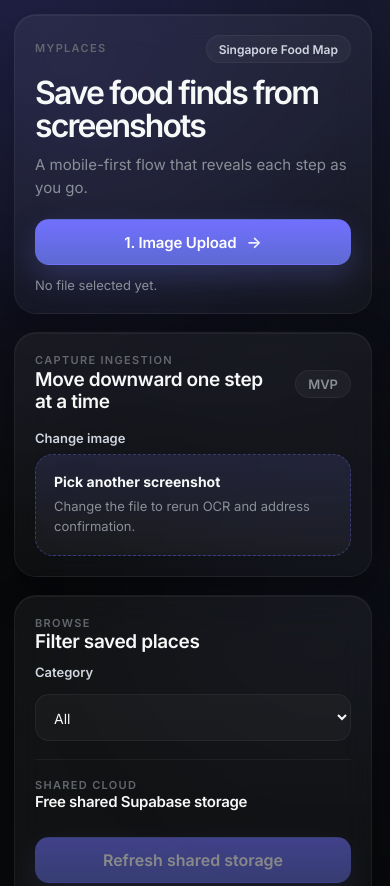
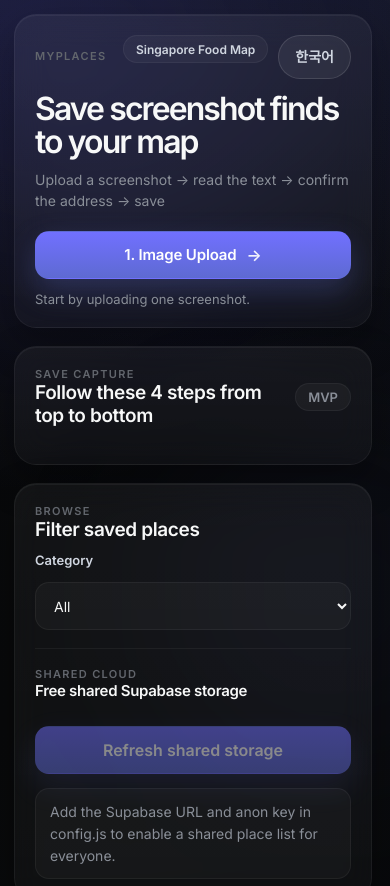
Before and after one commit to baesamaith-cmd/myPlaces, a website with bundled scripts: page index.html in a window 390 px wide. Shown: the top 886 px of the page. Built offline with nearby package versions, Linux system fonts and the light colour scheme.

Commit message:
feat: polish smartphone upload flow copy and touch targets

```diff
--- a/app.js
+++ b/app.js
@@ -9,14 +9,15 @@ import { buildPlaceActionLinks } from './map-links.js';
 import { buildCandidateFromPlace, findDuplicatePlace, upsertUserPlace } from './user-place-utils.js';
 
 const STORAGE_KEY = 'myPlaces.userPlaces.v1';
+const LANGUAGE_STORAGE_KEY = 'myPlaces.uiLanguage.v1';
 const DEFAULT_CENTER = [1.3521, 103.8198];
 const DEFAULT_ZOOM = 12;
 
 const translations = {
   ko: {
     heroChip: '싱가포르 맛집 지도',
-    heroTitle: '맛집 캡처를 바로 지도에 올리기',
-    heroSubtitle: '이미지 업로드부터 차례대로 진행하는 모바일 친화 흐름',
+    heroTitle: '맛집 캡처를 지도에 바로 저장하기',
+    heroSubtitle: '스크린샷 업로드 → 글자 인식 → 주소 확인 → 저장',
     captureKicker: '캡처 저장',
     mvpBadge: 'MVP',
     stepFlowAriaLabel: '맛집 저장 4단계',
@@ -29,17 +30,14 @@ const translations = {
     step4Title: '4. 저장',
     step4Action: '4. 저장하기',
     step4ActionEdit: '수정 저장',
-    selectedFileNone: '선택된 파일이 없습니다.',
+    selectedFileNone: '먼저 스크린샷 1장을 올려주세요.',
     selectedFileChosen: '선택된 파일: {fileName}',
-    uploadPanelTitle: '한 단계씩 아래로 진행하세요',
+    uploadPanelTitle: '위에서 아래로 4단계만 따라가세요',
     step2Kicker: '2단계',
-    step2Body: '이미지를 고른 뒤 OCR을 실행해서 텍스트를 읽어오세요.',
+    step2Body: '스크린샷을 고른 뒤 OCR 실행을 눌러 글자를 읽어오세요.',
     step3Kicker: '3단계',
     step4Kicker: '4단계',
-    stepActionHint: '아래 큰 버튼을 누르면 다음으로 진행됩니다.',
-    uploadLabel: '이미지 바꾸기',
-    uploadDropzoneTitle: '다른 캡처로 다시 선택',
-    uploadDropzoneBody: '파일을 바꾸면 OCR과 주소 확인을 다시 실행할 수 있어요.',
+    stepActionHint: '큰 버튼을 하나씩 누르면 다음 단계가 열립니다.',
     parsedNameLabel: '가게 이름',
     parsedNamePlaceholder: '예: JJ Sarawak Noodle',
     parsedAddressLabel: '주소',
@@ -82,21 +80,22 @@ const translations = {
     buildDescriptionAddressPrefix: '주소: {address}',
     previewPlaceFallback: '미리보기 장소',
     candidateSearchInProgress: '주소 후보를 확인하는 중…',
-    candidateSearchSuccess: '주소 후보를 찾았습니다. 위치를 확인한 뒤 4단계 저장을 누르세요.',
+    candidateSearchSuccess: '위치 후보를 찾았어요. 맞는 곳을 탭한 뒤 4단계에서 저장하세요.',
     candidateSearchNeedInput: '먼저 OCR을 실행하거나 이름/주소를 입력해주세요.',
     candidateSearchNoResult: '후보를 찾지 못했습니다. 주소나 이름을 조금 더 구체적으로 수정해보세요.',
     candidateSearchError: '주소 확인 실패: {message}',
     candidateSearchProviderError: 'Photon 지오코딩 실패: {status}',
-    ocrMissingFile: '먼저 이미지를 선택해주세요.',
+    ocrMissingFile: '먼저 스크린샷 1장을 올려주세요.',
+    ocrStatusIdle: '스크린샷을 올린 뒤 2단계 OCR 실행을 눌러주세요.',
     ocrRunning: 'OCR 실행 중… 이미지에서 텍스트를 읽고 있어요. 첫 실행은 10~30초 정도 걸릴 수 있어요.',
-    ocrSuccess: 'OCR 완료. 추출된 필드를 확인한 뒤 3단계 주소 확인을 눌러주세요.',
+    ocrSuccess: 'OCR이 끝났어요. 내용이 맞는지 보고 3단계 주소 확인을 눌러주세요.',
     ocrError: 'OCR 실패: {message}',
     tesseractLoadError: 'Tesseract.js를 불러오지 못했습니다.',
     supabaseLoadError: 'Supabase SDK를 불러오지 못했습니다.',
     cloudFetchError: '공용 저장소를 불러오지 못했습니다: {message}',
     cloudPushError: '공용 저장소 저장에 실패했습니다: {message}',
     saveNeedsName: '저장하려면 가게 이름이 필요합니다.',
-    saveNeedsCandidate: '먼저 지도에 미리보기로 위치 후보를 선택해주세요.',
+    saveNeedsCandidate: '지도 아래 위치 후보 카드에서 맞는 장소를 먼저 탭해주세요.',
     duplicatePlace: "이미 저장된 장소예요: '{name}'. 기존 항목을 수정해주세요.",
     saveSuccessNew: "'{name}' 저장 완료. 이 기기와 공용 목록에 반영할게요.",
     saveSuccessEdit: "'{name}' 수정 완료. 공용 목록에 반영할 준비가 됐어요.",
@@ -110,12 +109,15 @@ const translations = {
     mapBadgeOcr: 'OCR 가져오기',
     mapBadgeAddress: '주소 확인',
     mapAriaLabel: '맛집 지도',
+    languageToggleToEnglish: 'English',
+    languageToggleToKorean: '한국어',
+    languageToggleAriaLabel: '한/영 전환',
   },
   en: {
     heroChip: 'Singapore Food Map',
-    heroTitle: 'Save food finds from screenshots',
-    heroSubtitle: 'A mobile-first flow that reveals each step as you go.',
-    captureKicker: 'Capture ingestion',
+    heroTitle: 'Save screenshot finds to your map',
+    heroSubtitle: 'Upload a screenshot → read the text → confirm the address → save',
+    captureKicker: 'Save capture',
     mvpBadge: 'MVP',
     stepFlowAriaLabel: '4-step place save flow',
     step1Title: '1. Image Upload',
@@ -127,17 +129,14 @@ const translations = {
     step4Title: '4. Save',
     step4Action: '4. Save Place',
     step4ActionEdit: 'Save Changes',
-    selectedFileNone: 'No file selected yet.',
+    selectedFileNone: 'Start by uploading one screenshot.',
     selectedFileChosen: 'Selected file: {fileName}',
-    uploadPanelTitle: 'Move downward one step at a time',
+    uploadPanelTitle: 'Follow these 4 steps from top to bottom',
     step2Kicker: 'Step 2',
-    step2Body: 'After choosing an image, run OCR to read the text.',
+    step2Body: 'After picking a screenshot, tap Run OCR to read the text.',
     step3Kicker: 'Step 3',
     step4Kicker: 'Step 4',
-    stepActionHint: 'Tap the large button below to move to the next step.',
-    uploadLabel: 'Change image',
-    uploadDropzoneTitle: 'Pick another screenshot',
-    uploadDropzoneBody: 'Change the file to rerun OCR and address confirmation.',
+    stepActionHint: 'Tap one large button at a time to open the next step.',
     parsedNameLabel: 'Place name',
     parsedNamePlaceholder: 'e.g. JJ Sarawak Noodle',
     parsedAddressLabel: 'Address',
@@ -180,21 +179,22 @@ const translations = {
     buildDescriptionAddressPrefix: 'Address: {address}',
     previewPlaceFallback: 'Preview place',
     candidateSearchInProgress: 'Checking address candidates…',
-    candidateSearchSuccess: 'Address candidates found. Confirm the location, then use step 4 to save.',
+    candidateSearchSuccess: 'Address candidates found. Tap the right place, then save in step 4.',
     candidateSearchNeedInput: 'Run OCR first, or enter a name and address.',
     candidateSearchNoResult: 'No candidates found. Try making the name or address more specific.',
     candidateSearchError: 'Address confirmation failed: {message}',
     candidateSearchProviderError: 'Photon geocoding failed: {status}',
-    ocrMissingFile: 'Choose an image first.',
+    ocrMissingFile: 'Start by uploading one screenshot.',
+    ocrStatusIdle: 'Upload a screenshot, then tap step 2 to run OCR.',
     ocrRunning: 'Running OCR… reading text from the image. The first run may take 10–30 seconds.',
-    ocrSuccess: 'OCR complete. Review the fields, then run step 3 to confirm the address.',
+    ocrSuccess: 'OCR is done. Check the fields, then tap step 3 to confirm the address.',
     ocrError: 'OCR failed: {message}',
     tesseractLoadError: 'Could not load Tesseract.js.',
     supabaseLoadError: 'Could not load the Supabase SDK.',
     cloudFetchError: 'Could not load shared storage: {message}',
     cloudPushError: 'Failed to save to shared storage: {message}',
     saveNeedsName: 'A place name is required before saving.',
-    saveNeedsCandidate: 'Select an address candidate on the map preview first.',
+    saveNeedsCandidate: 'Tap the correct place card below the map first.',
     duplicatePlace: "This place is already saved: '{name}'. Edit the existing item instead.",
     saveSuccessNew: "'{name}' saved. It will be reflected on this device and in the shared list.",
     saveSuccessEdit: "'{name}' updated. It is ready to sync to the shared list.",
@@ -208,6 +208,9 @@ const translations = {
     mapBadgeOcr: 'OCR import',
     mapBadgeAddress: 'Address confirm',
     mapAriaLabel: 'Restaurant map',
+    languageToggleToEnglish: 'English',
+    languageToggleToKorean: '한국어',
+    languageToggleAriaLabel: 'Switch language',
   },
 };
 
@@ -216,13 +219,32 @@ function detectPreferredLanguage(languages = navigator.languages ?? [navigator.l
   return preferred.some((value) => String(value || '').toLowerCase().startsWith('ko')) ? 'ko' : 'en';
 }
 
-const preferredLanguage = detectPreferredLanguage();
-document.documentElement.lang = preferredLanguage;
+function loadSavedLanguage() {
+  try {
+    const savedLanguage = localStorage.getItem(LANGUAGE_STORAGE_KEY);
+    return savedLanguage && translations[savedLanguage] ? savedLanguage : null;
+  } catch (error) {
+    console.error(error);
+    return null;
+  }
+}
+
+let currentLanguage = loadSavedLanguage() || detectPreferredLanguage();
+document.documentElement.lang = currentLanguage;
 
 function t(key, params = {}) {
-  const locale = translations[preferredLanguage] || translations.ko;
+  const locale = translations[currentLanguage] || translations.ko;
   const template = locale[key] ?? translations.ko[key] ?? key;
   return template.replace(/\{(\w+)\}/g, (_, name) => String(params[name] ?? `{${name}}`));
+}
+
+function updateLanguageToggleButton() {
+  if (!languageToggleButton) return;
+
+  const nextLanguageLabel = currentLanguage === 'ko' ? t('languageToggleToEnglish') : t('languageToggleToKorean');
+  languageToggleButton.textContent = nextLanguageLabel;
+  languageToggleButton.dataset.language = currentLanguage === 'ko' ? 'en' : 'ko';
+  languageToggleButton.setAttribute('aria-label', t('languageToggleAriaLabel'));
 }
 
 function applyTranslations() {
@@ -237,6 +259,37 @@ function applyTranslations() {
   document.querySelectorAll('[data-i18n-aria-label]').forEach((node) => {
     node.setAttribute('aria-label', t(node.dataset.i18nAriaLabel));
   });
+
+  updateLanguageToggleButton();
+}
+
+function setLanguage(nextLanguage) {
+  if (!translations[nextLanguage] || nextLanguage === currentLanguage) return;
+
+  currentLanguage = nextLanguage;
+  document.documentElement.lang = currentLanguage;
+
+  try {
+    localStorage.setItem(LANGUAGE_STORAGE_KEY, nextLanguage);
+  } catch (error) {
+    console.error(error);
+  }
+
+  applyTranslations();
+  updateFormMode();
+  selectedFileName.textContent = imageUpload.files?.[0]
+    ? t('selectedFileChosen', { fileName: imageUpload.files[0].name })
+    : t('selectedFileNone');
+  updateAllPlaces();
+
+  if (!latestGeocodeCandidates.length) {
+    if (geocodeCandidates.classList.contains('empty-state')) {
+      geocodeCandidates.textContent = t('candidateListEmpty');
+    }
+    return;
+  }
+
+  renderCandidateList(latestGeocodeCandidates);
 }
 
 const map = L.map('map').setView(DEFAULT_CENTER, DEFAULT_ZOOM);
@@ -261,6 +314,7 @@ const saveStepSection = document.getElementById('saveStepSection');
 const ocrStatus = document.getElementById('ocrStatus');
 const syncStatus = document.getElementById('syncStatus');
 const selectedFileName = document.getElementById('selectedFileName');
+const languageToggleButton = document.getElementById('languageToggleButton');
 const geocodeCandidates = document.getElementById('geocodeCandidates');
 const editModeHint = document.getElementById('editModeHint');
 
@@ -300,6 +354,7 @@ function buildDescription(place) {
 }
 
 function setStatus(message, variant = 'default') {
+  delete ocrStatus.dataset.i18nKey;
   ocrStatus.textContent = message;
   ocrStatus.className = 'status-message';
   if (variant !== 'default') {
@@ -1089,6 +1144,7 @@ runOcrButton.addEventListener('click', handleRunOcr);
 previewButton.addEventListener('click', handlePreview);
 saveParsedPlaceButton.addEventListener('click', handleSave);
 syncNowButton.addEventListener('click', handleSyncNow);
+languageToggleButton?.addEventListener('click', () => setLanguage(currentLanguage === 'ko' ? 'en' : 'ko'));
 categoryFilter.addEventListener('change', renderPlaces);
 
 applyTranslations();
--- a/index.html
+++ b/index.html
@@ -31,11 +31,21 @@
         <section class="hero-card panel">
           <div class="hero-topline">
             <p class="eyebrow">myPlaces</p>
-            <span class="hero-chip" data-i18n-key="heroChip">Singapore Food Map</span>
+            <div class="hero-topline-actions">
+              <span class="hero-chip" data-i18n-key="heroChip">Singapore Food Map</span>
+              <button
+                id="languageToggleButton"
+                type="button"
+                class="lang-toggle-button"
+                data-i18n-aria-label="languageToggleAriaLabel"
+              >
+                English
+              </button>
+            </div>
           </div>
 
-          <h1 data-i18n-key="heroTitle">맛집 캡처를 바로 지도에 올리기</h1>
-          <p class="subtitle" data-i18n-key="heroSubtitle">이미지 업로드부터 차례대로 진행하는 모바일 친화 흐름</p>
+          <h1 data-i18n-key="heroTitle">맛집 캡처를 지도에 바로 저장하기</h1>
+          <p class="subtitle" data-i18n-key="heroSubtitle">스크린샷 업로드 → 글자 인식 → 주소 확인 → 저장</p>
 
           <div class="hero-upload-action">
             <label for="imageUpload" class="flow-action-button primary-button" data-i18n-key="step1Action">
@@ -43,26 +53,19 @@
             </label>
           </div>
 
-          <p id="selectedFileName" class="hero-helper-text" data-i18n-key="selectedFileNone">선택된 파일이 없습니다.</p>
+          <p id="selectedFileName" class="hero-helper-text" data-i18n-key="selectedFileNone">먼저 스크린샷 1장을 올려주세요.</p>
         </section>
 
         <section class="panel upload-panel">
           <div class="section-title-row upload-stage-header">
             <div>
-              <p class="section-kicker" data-i18n-key="captureKicker">Capture ingestion</p>
-              <h2 data-i18n-key="uploadPanelTitle">한 단계씩 아래로 진행하세요</h2>
+              <p class="section-kicker" data-i18n-key="captureKicker">캡처 저장</p>
+              <h2 data-i18n-key="uploadPanelTitle">위에서 아래로 4단계만 따라가세요</h2>
             </div>
             <span class="helper badge-soft" data-i18n-key="mvpBadge">MVP</span>
           </div>
 
-          <label class="upload-label" for="imageUpload" data-i18n-key="uploadLabel">이미지 바꾸기</label>
-          <div class="upload-dropzone">
-            <input id="imageUpload" type="file" accept="image/*" />
-            <div class="dropzone-copy">
-              <strong data-i18n-key="uploadDropzoneTitle">다른 캡처로 다시 선택</strong>
-              <p data-i18n-key="uploadDropzoneBody">파일을 바꾸면 OCR과 주소 확인을 다시 실행할 수 있어요.</p>
-            </div>
-          </div>
+          <input id="imageUpload" type="file" accept="image/*" hidden />
 
           <section id="ocrStepSection" class="step-panel" hidden>
             <div class="section-title-row compact-row">
@@ -71,8 +74,8 @@
                 <h3 class="mini-title" data-i18n-key="step2Title">2. OCR</h3>
               </div>
             </div>
-            <p class="helper-text" data-i18n-key="step2Body">이미지를 고른 뒤 OCR을 실행해서 텍스트를 읽어오세요.</p>
-            <p class="step-action-hint" data-i18n-key="stepActionHint">아래 큰 버튼을 누르면 다음으로 진행됩니다.</p>
+            <p class="helper-text" data-i18n-key="step2Body">스크린샷을 고른 뒤 OCR 실행을 눌러 글자를 읽어오세요.</p>
+            <p class="step-action-hint" data-i18n-key="stepActionHint">아래 큰 버튼을 하나씩 누르면 다음 단계가 열립니다.</p>
             <button id="runOcrButton" type="button" class="flow-action-button primary-button full-width-button" data-i18n-key="step2Action">
               2. OCR 실행
             </button>
@@ -86,8 +89,8 @@
               </div>
             </div>
 
-            <p id="ocrStatus" class="status-message" aria-live="polite">
-              이미지를 선택하고 OCR 실행을 눌러주세요.
+            <p id="ocrStatus" class="status-message" aria-live="polite" data-i18n-key="ocrStatusIdle">
+              스크린샷을 올린 뒤 2단계 OCR 실행을 눌러주세요.
             </p>
 
             <div class="form-grid">
@@ -115,7 +118,7 @@
               </label>
             </div>
 
-            <p class="step-action-hint" data-i18n-key="stepActionHint">아래 큰 버튼을 누르면 다음으로 진행됩니다.</p>
+            <p class="step-action-hint" data-i18n-key="stepActionHint">아래 큰 버튼을 하나씩 누르면 다음 단계가 열립니다.</p>
             <button id="previewButton" type="button" class="flow-action-button primary-button full-width-button" data-i18n-key="step3Action">
               3. 주소 확인
             </button>
@@ -140,7 +143,7 @@
             </div>
             <p id="editModeHint" class="helper-text form-mode-hint" data-i18n-key="editModeHintNew">새 장소 저장 모드입니다.</p>
             <div class="button-row save-actions-row">
-              <p class="step-action-hint" data-i18n-key="stepActionHint">아래 큰 버튼을 누르면 다음으로 진행됩니다.</p>
+              <p class="step-action-hint" data-i18n-key="stepActionHint">아래 큰 버튼을 하나씩 누르면 다음 단계가 열립니다.</p>
               <button id="saveParsedPlace" type="button" class="flow-action-button primary-button full-width-button" data-i18n-key="step4Action">
                 4. 저장하기
               </button>
@@ -154,7 +157,7 @@
         <section class="controls panel filter-panel">
           <div class="section-title-row compact-row">
             <div>
-              <p class="section-kicker" data-i18n-key="browseKicker">Browse</p>
+              <p class="section-kicker" data-i18n-key="browseKicker">둘러보기</p>
               <h2 data-i18n-key="filterPanelTitle">저장된 장소 필터</h2>
             </div>
           </div>
--- a/style.css
+++ b/style.css
@@ -170,6 +170,14 @@ button:disabled {
   justify-content: space-between;
 }
 
+.hero-topline-actions {
+  display: inline-flex;
+  align-items: center;
+  gap: 10px;
+  flex-wrap: wrap;
+  justify-content: flex-end;
+}
+
 .compact-row {
   margin-bottom: 10px;
 }
@@ -199,6 +207,31 @@ button:disabled {
   color: var(--text-secondary);
   font-size: 12px;
   font-weight: 510;
+}
+
+.lang-toggle-button {
+  min-height: 36px;
+  padding: 0 14px;
+  border-radius: 999px;
+  border: 1px solid rgba(255, 255, 255, 0.12);
+  background: rgba(255, 255, 255, 0.06);
+  color: var(--text-secondary);
+  font-size: 13px;
+  font-weight: 600;
+  line-height: 1;
+  cursor: pointer;
+  transition: border-color 0.16s ease, background 0.16s ease, transform 0.16s ease;
+}
+
+.lang-toggle-button:hover {
+  border-color: rgba(255, 255, 255, 0.2);
+  background: rgba(255, 255, 255, 0.1);
+  transform: translateY(-1px);
+}
+
+.lang-toggle-button:focus-visible {
+  outline: 2px solid rgba(255, 255, 255, 0.35);
+  outline-offset: 2px;
 }
 
 .hero-card h1 {
@@ -447,6 +480,7 @@ summary:focus-visible {
   align-items: center;
   justify-content: center;
   gap: 10px;
+  min-height: 48px;
   font-size: 15px;
   letter-spacing: -0.01em;
 }
@@ -929,6 +963,22 @@ summary:focus-visible {
     font-size: 32px;
   }
 
+  .subtitle {
+    font-size: 14px;
+    line-height: 1.45;
+  }
+
+  .hero-topline-actions {
+    align-items: flex-start;
+    gap: 10px;
+  }
+
+  .lang-toggle-button {
+    min-height: 44px;
+    padding: 0 16px;
+    font-size: 14px;
+  }
+
   .hero-metrics,
   .form-grid {
     grid-template-columns: 1fr;
@@ -940,6 +990,30 @@ summary:focus-visible {
     align-items: stretch;
   }
 
+  .flow-action-button,
+  .primary-button,
+  button,
+  select,
+  input,
+  textarea {
+    min-height: 48px;
+  }
+
+  textarea {
+    min-height: 120px;
+  }
+
+  .step-action-hint {
+    line-height: 1.45;
+  }
+
+  .leaflet-control-zoom a {
+    width: 40px;
+    height: 40px;
+    line-height: 40px;
+    font-size: 20px;
+  }
+
   #map {
     height: 56vh;
     min-height: 360px;
```
Also changed, not shown: tests/layout.test.js (+27 -2 lines).
